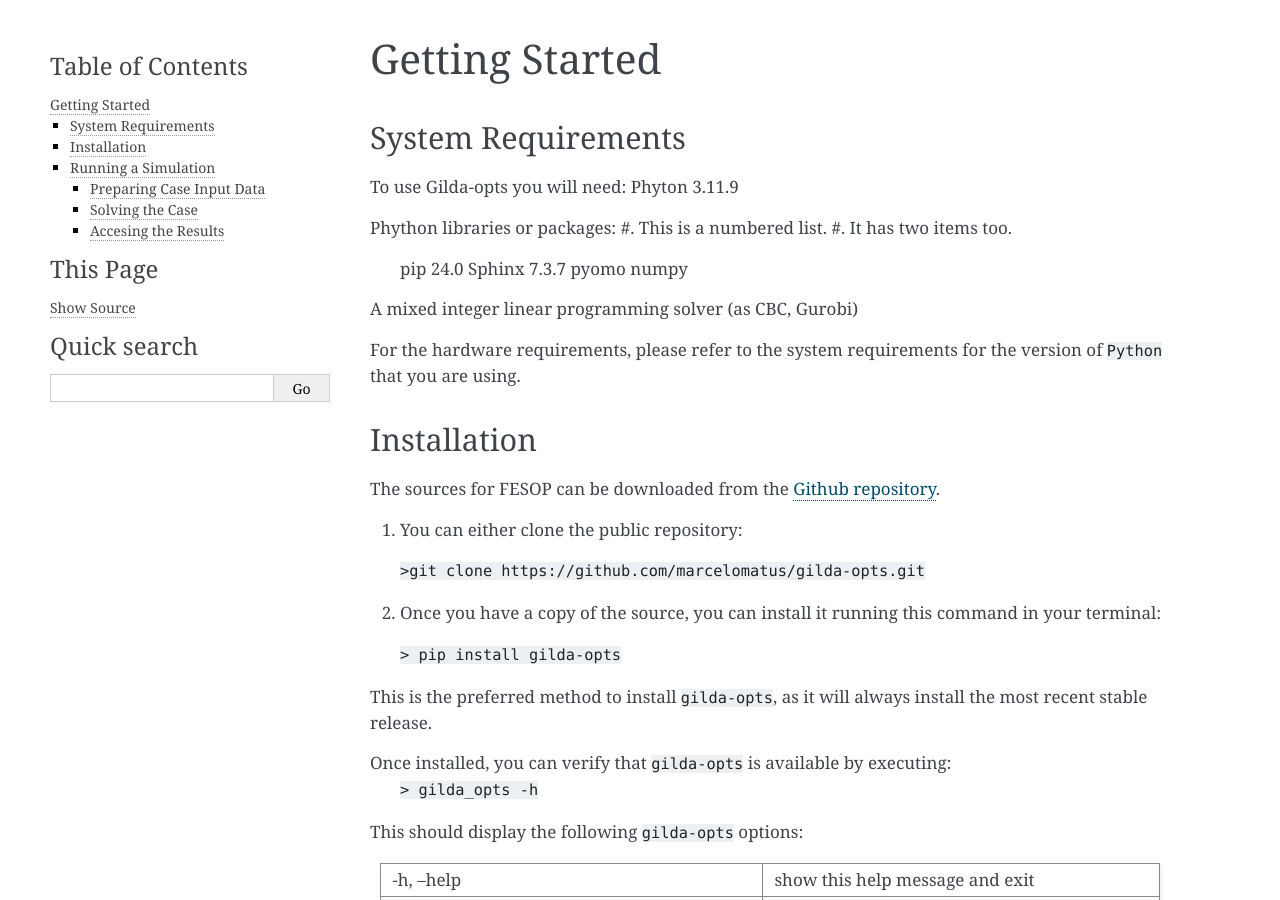
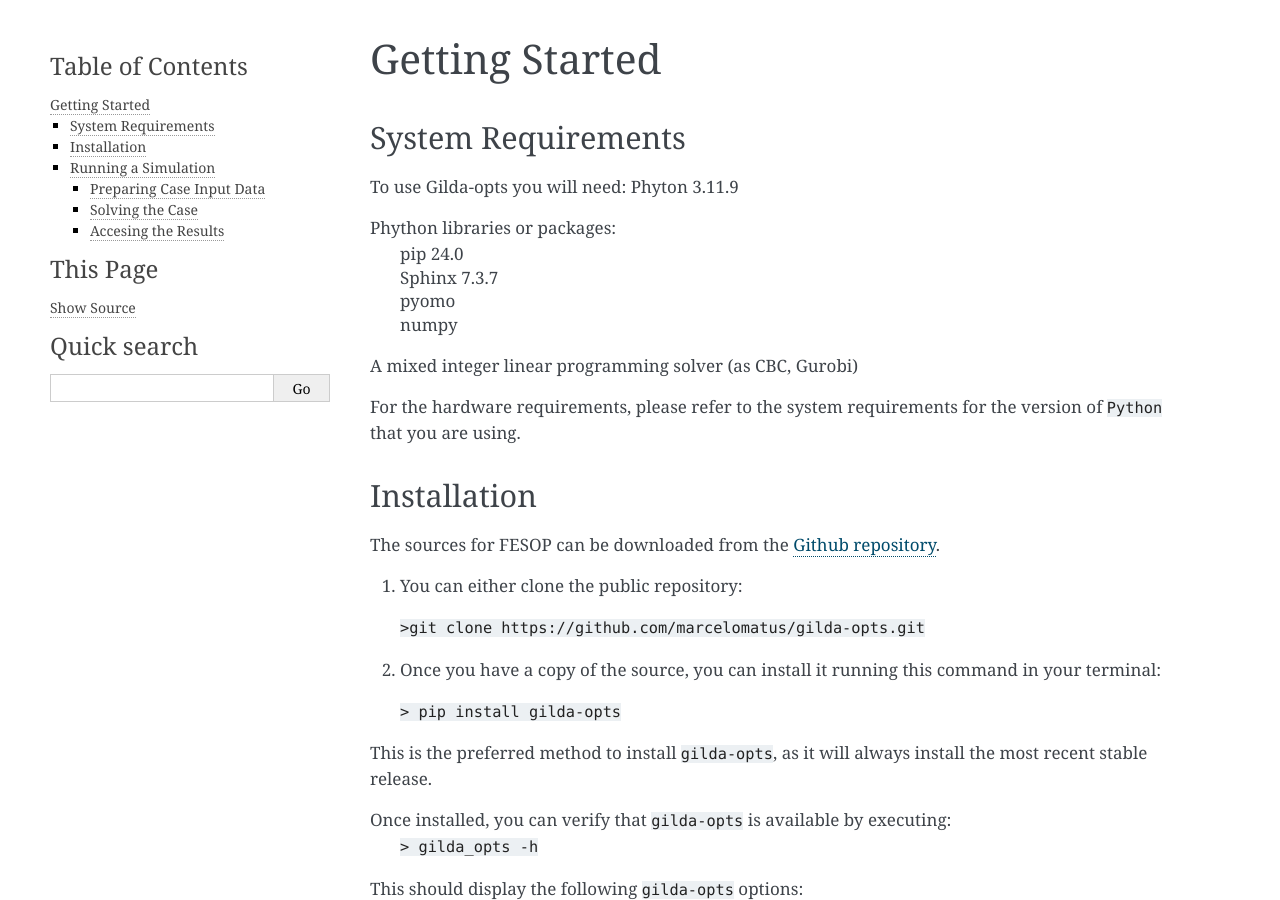
Before and after one commit to marcelomatus/gilda-opts, a Sphinx documentation site: the page built from docs/GettingStarted.rst, in a window 1280 px wide and 900 px high. Built offline with Sphinx 7.4.7, drawn with Linux system fonts in a browser that asks for light colours; pages that are not in the unit, such as notebooks, are missing from menus.

Commit message:
Update GettingStarted.rst

```diff
--- a/docs/GettingStarted.rst
+++ b/docs/GettingStarted.rst
@@ -10,12 +10,10 @@ To use Gilda-opts you will need:
 Phyton 3.11.9
 
 Phython libraries or packages:
-#. This is a numbered list.
-#. It has two items too.
-   pip 24.0
-   Sphinx 7.3.7
-   pyomo
-   numpy
+  | pip 24.0
+  | Sphinx 7.3.7
+  | pyomo
+  | numpy
 
 A mixed integer linear programming solver (as CBC, Gurobi)
 
```
